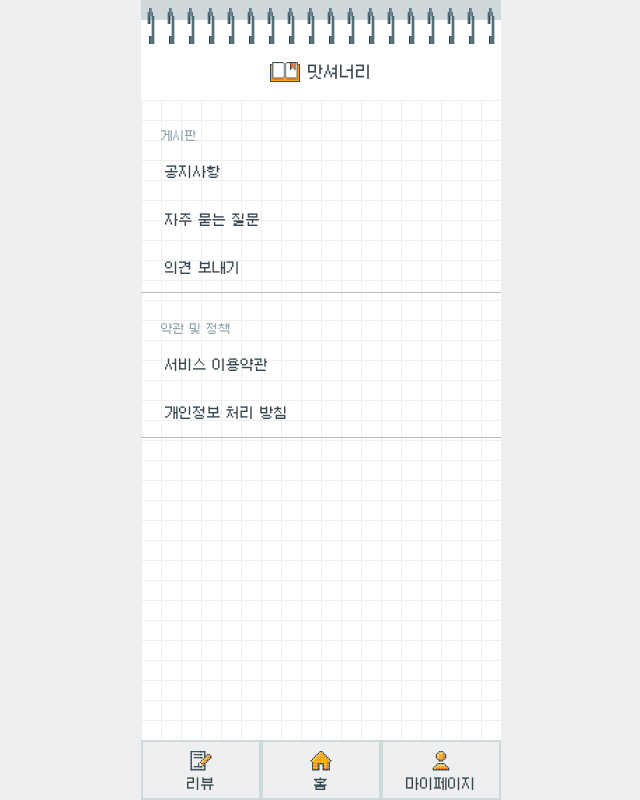
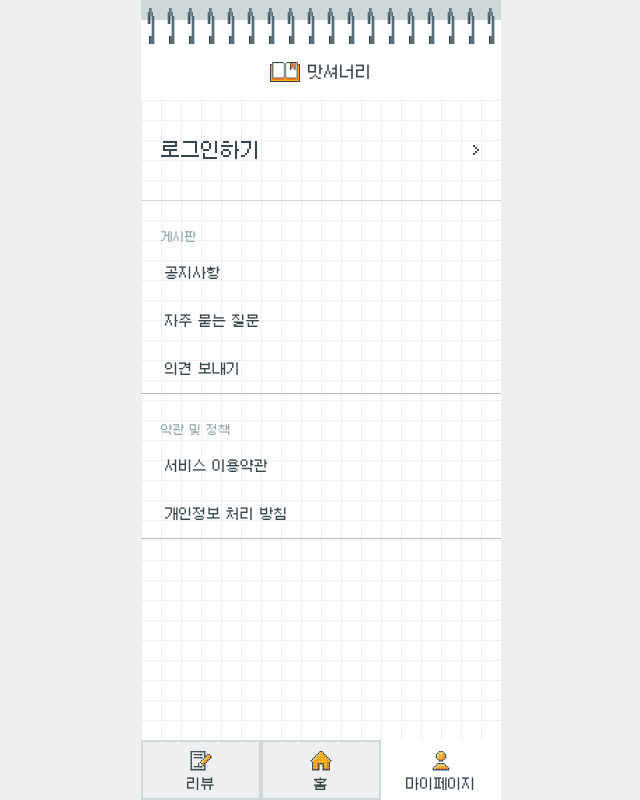
Before and after one commit to bside-4team/4team-client, a Next.js app: page /mypage in a window 1280 px wide. Shown: the whole page, without its empty margins (319-959 px from the left). Built offline with nearby package versions, Linux system fonts and the light colour scheme.

Commit message:
feat: 마이페이지 메인 화면 (비로그인) 추가

```diff
--- a/src/app/mypage/page.styled.ts
+++ b/src/app/mypage/page.styled.ts
@@ -1,3 +1,20 @@
 import styled from 'styled-components';
 
 export const MenuList = styled.div``;
+
+export const NotLogInContainer = styled.div`
+  padding: 40px 20px;
+  border-bottom: 1px solid ${({ theme }) => theme.colors.neutral.bg10};
+  width: 100%;
+  display: flex;
+  justify-content: space-between;
+  align-items: center;
+`;
+
+export const NotLoginText = styled.span`
+  cursor: pointer;
+  font-size: 20px;
+  font-style: normal;
+  font-weight: 400;
+  line-height: 20px;
+`;
--- a/src/app/mypage/page.tsx
+++ b/src/app/mypage/page.tsx
@@ -5,9 +5,11 @@ import CMypageMenu from '@/components/c-mypage-menu';
 import CMyPageUserInfo from '@/components/c-mypage-user-info';
 import GNBLayout from '@/components/layout/gnb-layout';
 import useUser from '@/hooks/useUser';
+import { useRouter } from 'next/navigation';
 import * as S from './page.styled';
 
 export default function MyPage() {
+  const { push } = useRouter();
   const { isLoggedIn } = useUser();
 
   return (
@@ -15,7 +17,15 @@ export default function MyPage() {
       <CHeader title="맛셔너리" isLogo />
 
       <GNBLayout>
-        {isLoggedIn && <CMyPageUserInfo />}
+        {isLoggedIn ? (
+          <CMyPageUserInfo />
+        ) : (
+          <S.NotLogInContainer>
+            <S.NotLoginText onClick={() => push('/login')}>로그인하기</S.NotLoginText>
+
+            <S.NotLoginText onClick={() => push('/login')}>{'>'}</S.NotLoginText>
+          </S.NotLogInContainer>
+        )}
 
         <S.MenuList>
           {isLoggedIn && (
--- a/src/components/GNB/index.tsx
+++ b/src/components/GNB/index.tsx
@@ -51,7 +51,12 @@ export default function GNB() {
     <S.NavContainer>
       <CNavButton title="리뷰" icon={<ReviewIcon />} isActive={false} clickEvent={onReviewClick} />
       <CNavButton title="홈" icon={<HomeIcon />} isActive={pathName === '/'} clickEvent={() => router.push('/')} />
-      <CNavButton title="마이페이지" icon={<MypageIcon />} isActive={false} clickEvent={() => router.push('/mypage')} />
+      <CNavButton
+        title="마이페이지"
+        icon={<MypageIcon />}
+        isActive={pathName === '/mypage'}
+        clickEvent={() => router.push('/mypage')}
+      />
     </S.NavContainer>
   );
 }
```
